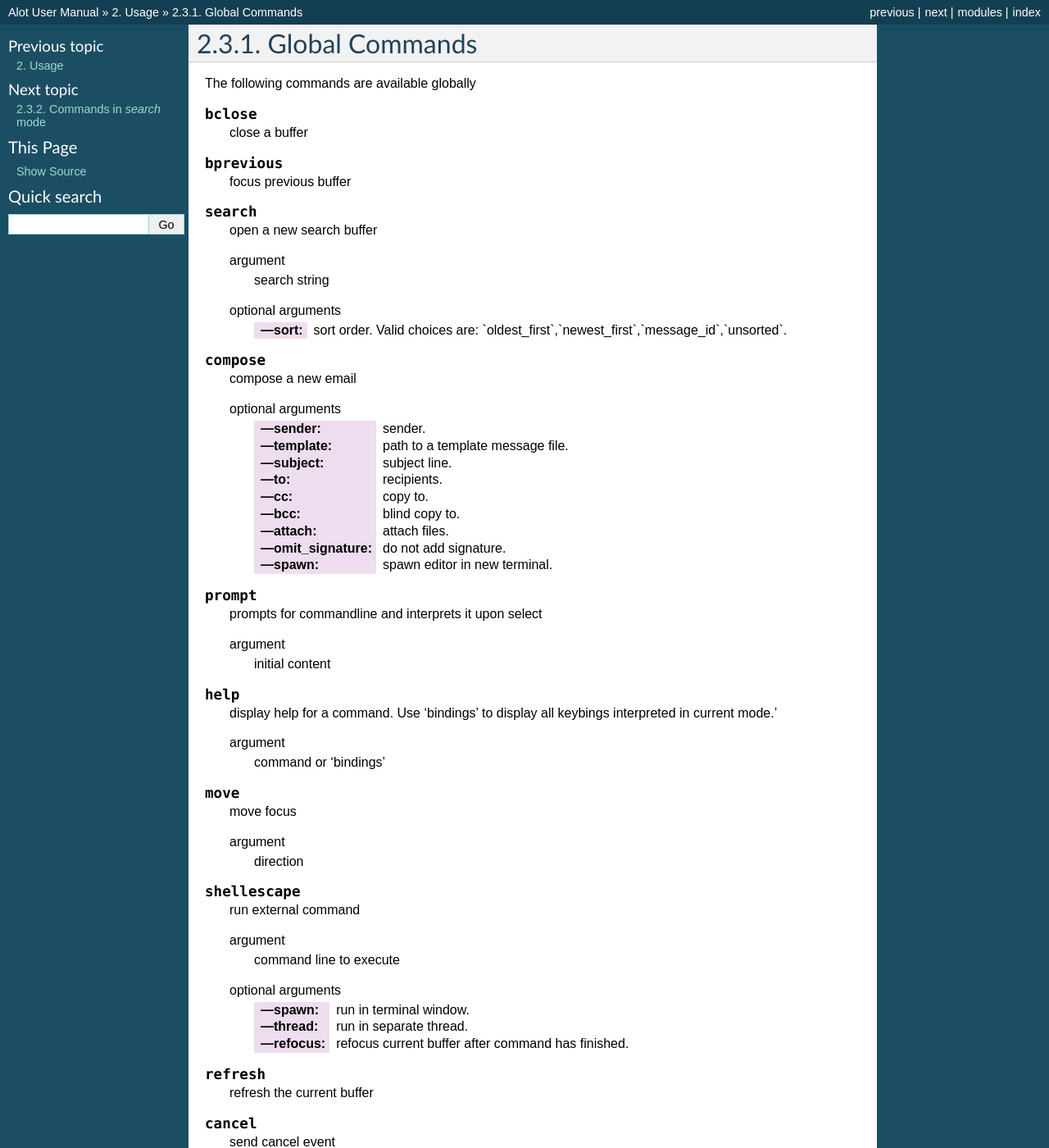
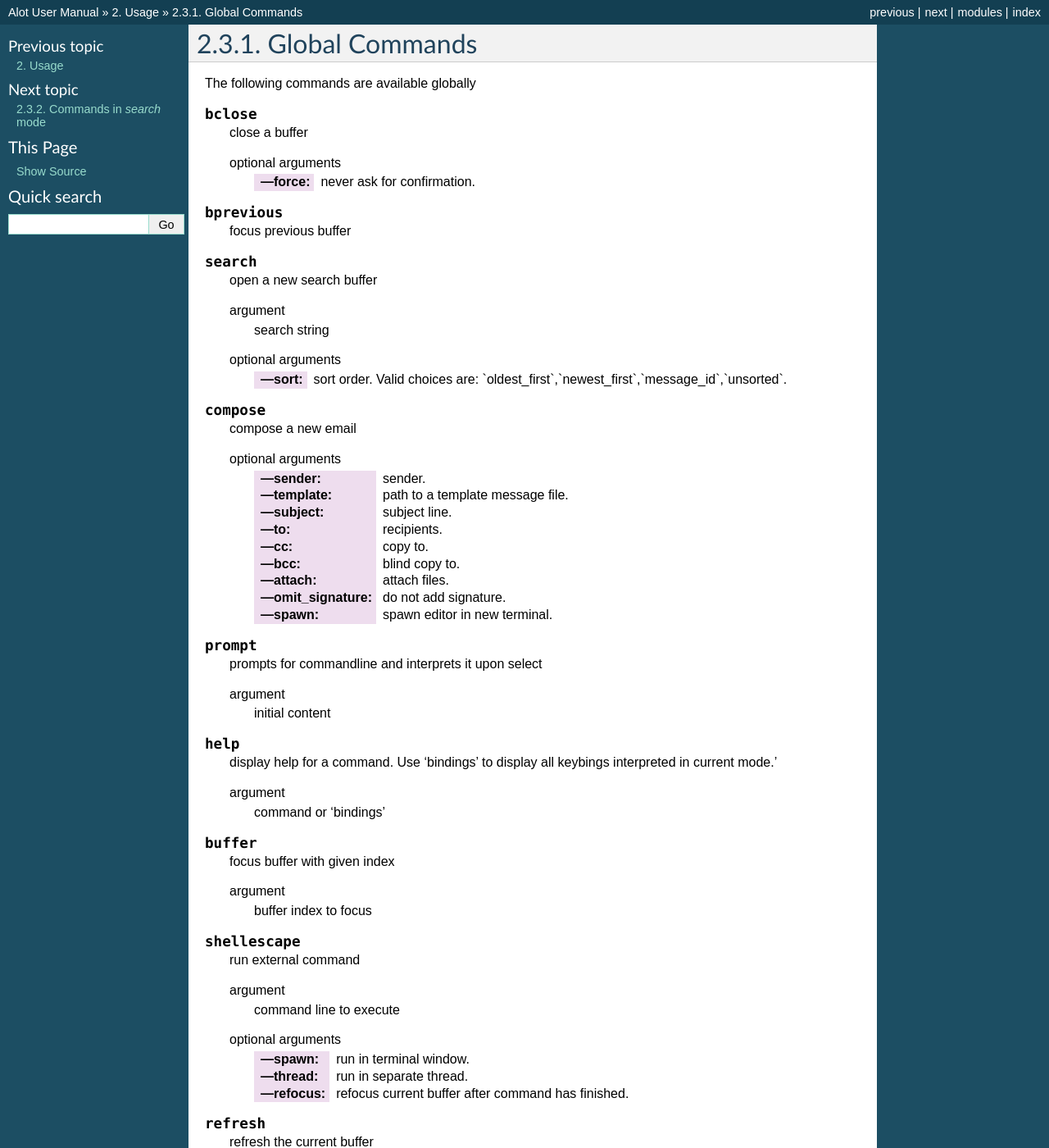
Before and after one commit to pazz/alot, a Sphinx documentation site: the page built from docs/source/usage/modes/global.rst, in a window 1280 px wide and 1400 px high. Shown: the whole window at 82% size. Built offline with Sphinx 7.4.7, drawn with Linux system fonts in a browser that asks for light colours; some of the changed text lies outside the part shown.

```diff
--- a/docs/source/usage/modes/bufferlist.rst
+++ b/docs/source/usage/modes/bufferlist.rst
@@ -12,8 +12,8 @@ The following commands are available in bufferlist mode
     close focussed buffer
 
 
-.. _cmd.bufferlist.select:
+.. _cmd.bufferlist.open:
 
-.. describe:: select
+.. describe:: open
 
     focus selected buffer
--- a/docs/source/usage/modes/global.rst
+++ b/docs/source/usage/modes/global.rst
@@ -11,6 +11,8 @@ The following commands are available globally
 
     close a buffer
 
+    optional arguments
+        :---force: never ask for confirmation.
 
 .. _cmd.global.bprevious:
 
@@ -71,14 +73,14 @@ The following commands are available globally
         command or 'bindings'
 
 
-.. _cmd.global.move:
+.. _cmd.global.buffer:
 
-.. describe:: move
+.. describe:: buffer
 
-    move focus
+    focus buffer with given index
 
     argument
-        direction
+        buffer index to focus
 
 
 .. _cmd.global.shellescape:
@@ -100,13 +102,6 @@ The following commands are available globally
 .. describe:: refresh
 
     refresh the current buffer
-
-
-.. _cmd.global.cancel:
-
-.. describe:: cancel
-
-    send cancel event
 
 
 .. _cmd.global.pyshell:
@@ -154,13 +149,6 @@ The following commands are available globally
     focus next buffer
 
 
-.. _cmd.global.select:
-
-.. describe:: select
-
-    send select event
-
-
 .. _cmd.global.taglist:
 
 .. describe:: taglist
```
Also changed, not shown: docs/source/usage/modes/search.rst (+3 -53 lines), docs/source/usage/modes/thread.rst (+21 -14 lines).
